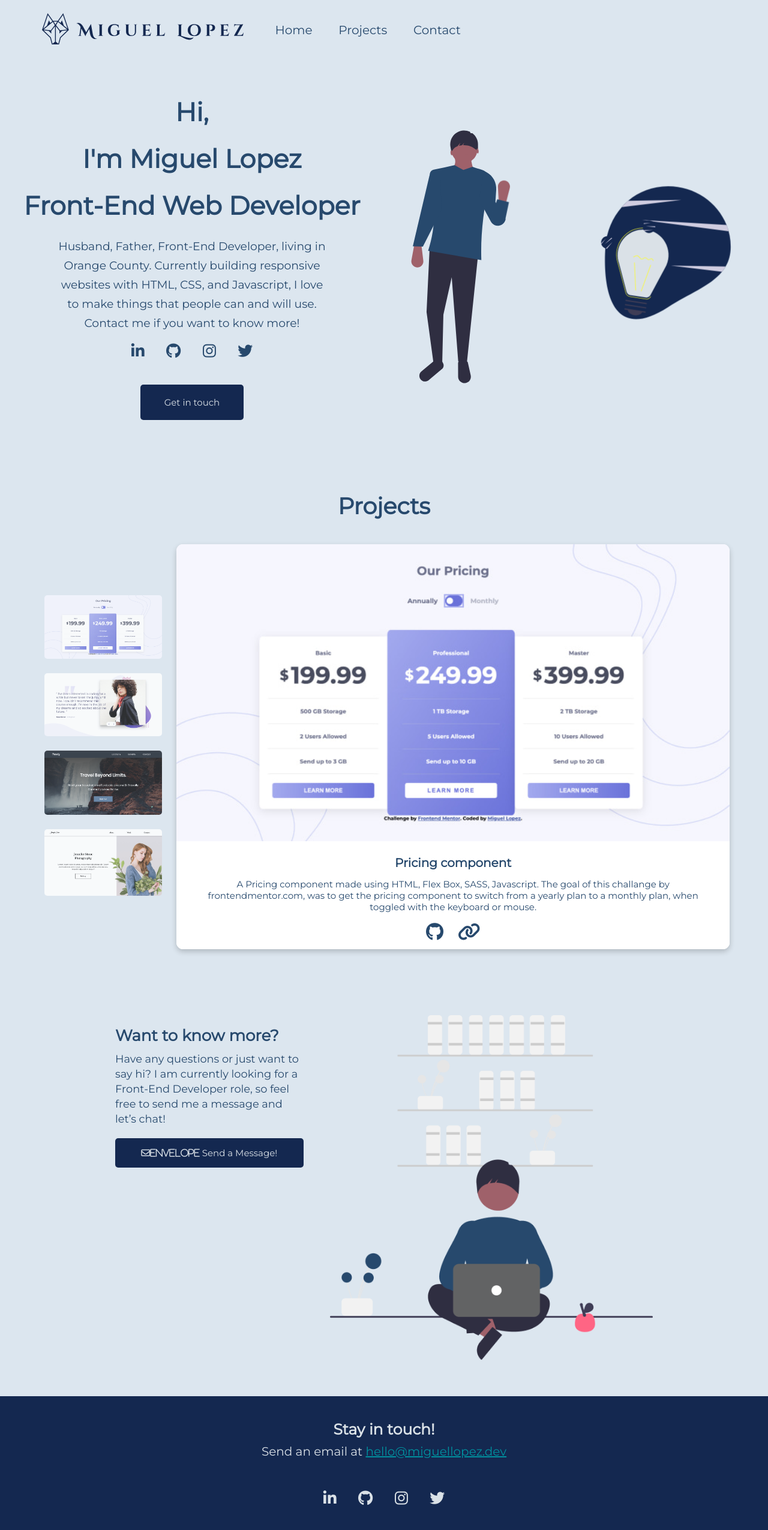
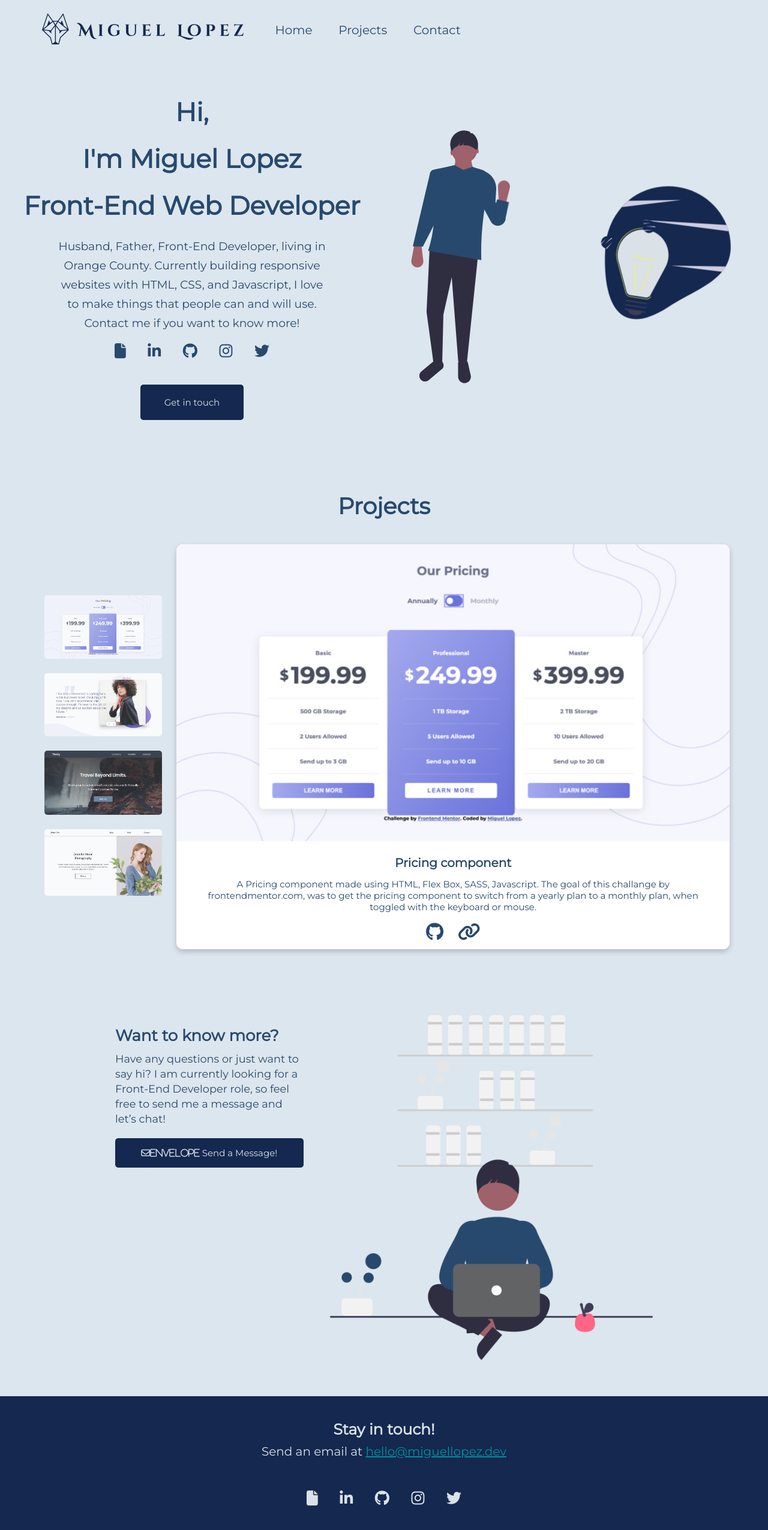
Before and after one commit to miguellopez-dev/Portfolio, a plain HTML site: page index.html in a window 1280 px wide. Shown: the top 2550 px of the page at 60% size. Drawn offline with Linux system fonts and the light colour scheme.

Commit message:
Adds Resume PDF to social links

```diff
--- a/index.html
+++ b/index.html
@@ -23,7 +23,7 @@
 		/>
 		<meta
 			name="keywords"
-			content="Web Developer, Front-End, Front-End Web Developer, Developer, HTML, CSS, Javascript, Responsive Web Design, Miguel Lopez "
+			content="Web Developer, Front-End, Front-End Web Developer, Developer, HTML, CSS, Javascript, Responsive Web Design, Miguel Lopez"
 		/>
 		<meta name="robots" content="index,follow" />
 		<link rel="apple-touch-icon" sizes="180x180" href="/apple-touch-icon.png" />
@@ -107,6 +107,12 @@
 								</p>
 
 								<div class="social-links">
+									<a
+										href="/res/Miguel_Lopez_Resume-2020.pdf"
+										class="icons"
+										target="_blank"
+										><i class="fas fa-file"></i
+									></a>
 									<a
 										href="https://www.linkedin.com/in/miguel-lopez-tech/"
 										class="icons"
@@ -523,6 +529,12 @@
 							</p>
 							<div class="social-links">
 								<a
+									href="/res/Miguel_Lopez_Resume-2020.pdf"
+									class="icons"
+									target="_blank"
+									><i class="fas fa-file"></i
+								></a>
+								<a
 									href="https://www.linkedin.com/in/miguel-lopez-tech/"
 									class="icons"
 									target="_blank"
```
